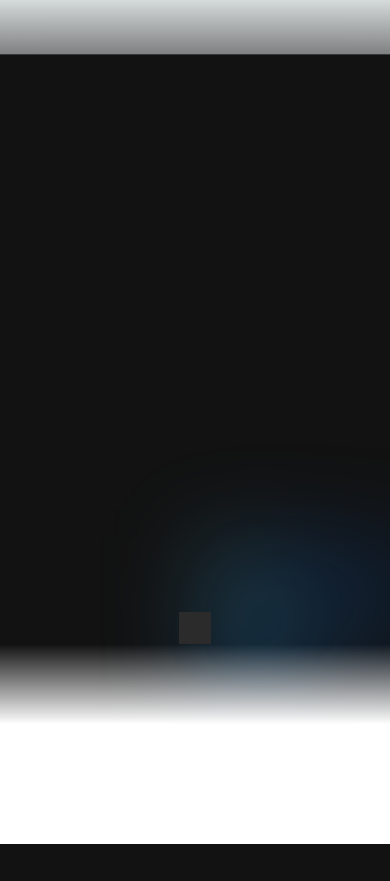
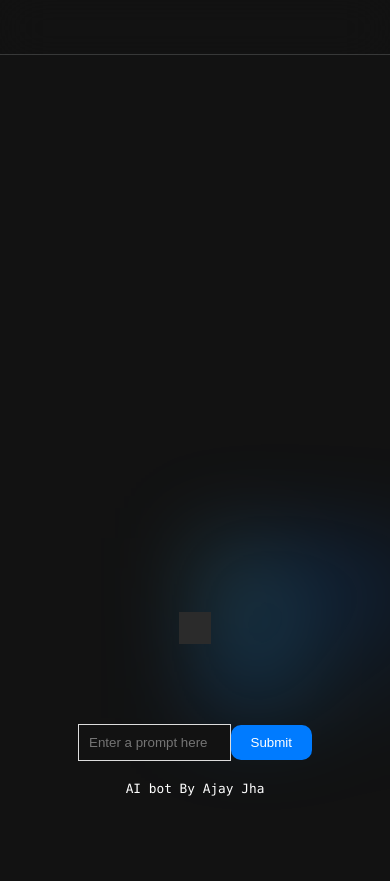
Before and after one commit to ajayjhaDev/AI-bot-Frontend, a Next.js app: page / in a window 390 px wide. Built offline with nearby package versions, Linux system fonts and the light colour scheme; what @nextui-org/react would draw is missing.

Commit message:
loadder issue fixed

```diff
--- a/src/pages/index.js
+++ b/src/pages/index.js
@@ -70,7 +70,7 @@ export default function Home() {
 
         <div className={styles.center}>
           {isLoading ? (
-            <div style={{ position: "relative", bottom: "580px" }}>
+            <div style={{ position: "relative", bottom: "50px" }}>
               <HashLoader color={"#36d7b7"} />
             </div>
           ) : (
--- a/src/styles/Home.module.css
+++ b/src/styles/Home.module.css
@@ -29,7 +29,7 @@
   position: relative;
   margin: 0;
   padding: 1rem;
-  background-color: rgba(var(--callout-rgb), 0.5);
+  /* background-color: rgba(var(--callout-rgb), 0.5); */
   border: 1px solid rgba(var(--callout-border-rgb), 0.3);
   border-radius: var(--border-radius);
 }
@@ -49,9 +49,9 @@
 .card {
   padding: 1rem 1.2rem;
   border-radius: var(--border-radius);
-  background: rgba(var(--card-rgb), 0);
+  /* background: rgba(var(--card-rgb), 0); */
   border: 1px solid rgba(var(--card-border-rgb), 0);
-  transition: background 200ms, border 200ms;
+  /* transition: background 200ms, border 200ms; */
 }
 
 .card span {
@@ -178,11 +178,11 @@
     border-radius: 0;
     border: none;
     border-bottom: 1px solid rgba(var(--callout-border-rgb), 0.25);
-    background: linear-gradient(
+    /* background: linear-gradient(
       to bottom,
       rgba(var(--background-start-rgb), 1),
       rgba(var(--callout-rgb), 0.5)
-    );
+    ); */
     background-clip: padding-box;
     backdrop-filter: blur(24px);
   }
@@ -193,11 +193,11 @@
     inset: auto 0 0;
     padding: 2rem;
     height: 200px;
-    background: linear-gradient(
+    /* background: linear-gradient(
       to bottom,
       transparent 0%,
       rgb(var(--background-end-rgb)) 40%
-    );
+    ); */
     z-index: 1;
   }
 }
```
